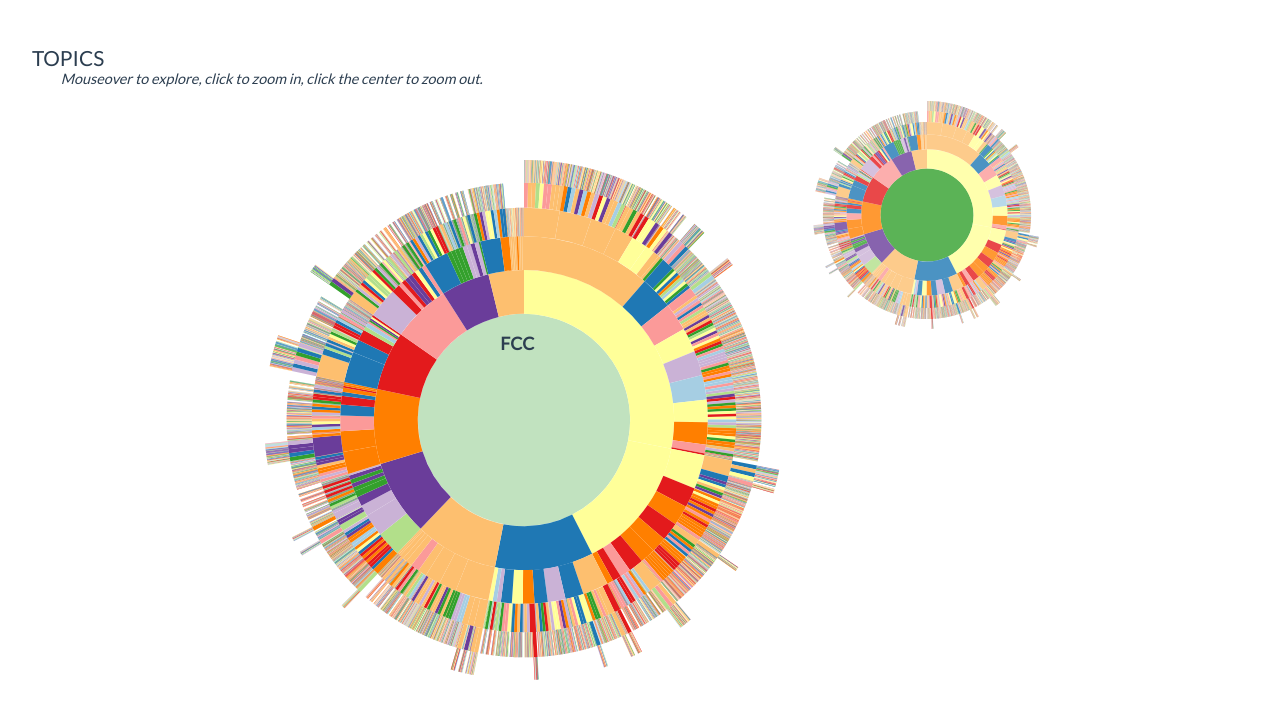
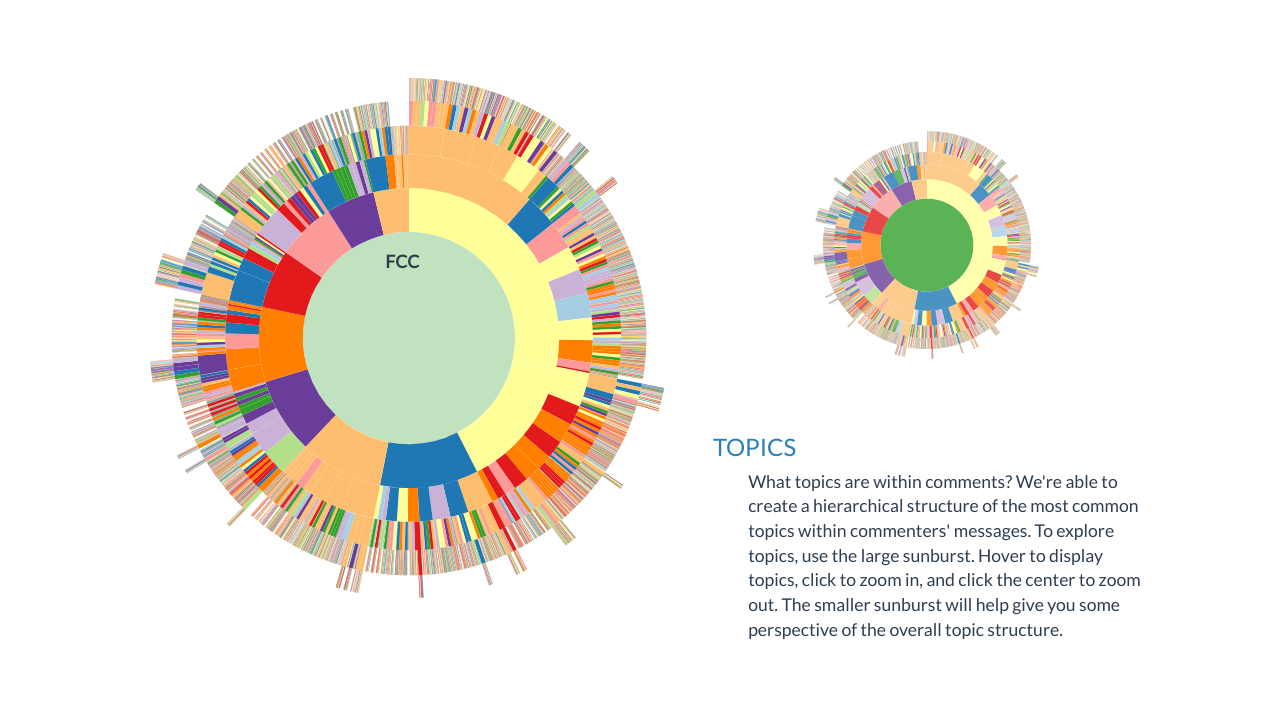
Before and after one commit to mlvl/fcc-comments, a website: page index.html in a window 1280 px wide. Shown: the part 93-800 px from the top of the page. Drawn offline with Linux system fonts and the light colour scheme.

Commit message:
Add description

```diff
--- a/app/css/app.css
+++ b/app/css/app.css
@@ -23,11 +23,11 @@
     margin: 0;
     text-transform: uppercase;
     font-weight: 600;
-    font-size: 13px;
+    font-size: 15px;
 }
 
 #product_title {
-    font-size: 1.5em;
+    font-size: 1.7em;
     font-variant: small-caps;
     text-transform: uppercase;
     font-weight: 200;
@@ -47,13 +47,24 @@
 
 /* Sub header for displays */
 .display-header {
-    padding: 2em .5em .5em 2em;
+    padding: 1em .5em .5em 1em;
+    text-align: left;
+    margin-top: 3em;
 }
 .display-title {
-    font-size: 1.3em;
-    color: #2C3E50;
+    font-size: 1.5em;
+    margin-bottom: .5em;
+    color: #2980B9;
     font-variant: small-caps;
     text-transform: uppercase;
+}
+.section-description {
+    display: block;
+    margin: .5em 0em .1em 2em;
+    width: 400px;
+    font-size: 1.1em;
+    font-weight: 300;
+    line-height: 1.4em;
 }
 .interaction {
     display: block;
@@ -64,6 +75,11 @@
 /* Main Vizualization */
 #viz_panel {
     display: inline-block;
+}
+#viz-right-panel {
+    display: inline-block;
+    vertical-align: top;
+    padding-top: 7em;
 }
 
 @media (min-width: 990px) {
--- a/app/views/fcc.html
+++ b/app/views/fcc.html
@@ -23,17 +23,20 @@
     </div>
 </div>
 
-<div class="display-header">
-  <span class="display-title">Topics</span>
-  <span class="interaction">Mouseover to explore, click to zoom in, click the center to zoom out.</span>
-</div>
+
 
 <div class="panel">
     <span id="viz_panel">
         <div id="sequence" breadcrumb></div>
         <div id="sunburst" sunburst data="fccdata" ng-hide="displayVis"></div>
     </span>
+    <div id="viz-right-panel">
         <div id="perspective-sunburst" sunburstperspective data="fccdata" ng-hide="displayVis"></div>
+        <div class="display-header">
+            <span class="display-title">Topics</span>
+            <span class="section-description">What topics are within comments? We're able to create a hierarchical structure of the most common topics within commenters' messages. To explore topics, use the large sunburst. Hover to display topics, click to zoom in, and click the center to zoom out. The smaller sunburst will help give you some perspective of the overall topic structure.</span>
+        </div>
+        </div>
 </div>
 
 <!-- <div class="display-header">
```
Lines whose indentation alone changed are shown as unchanged.
